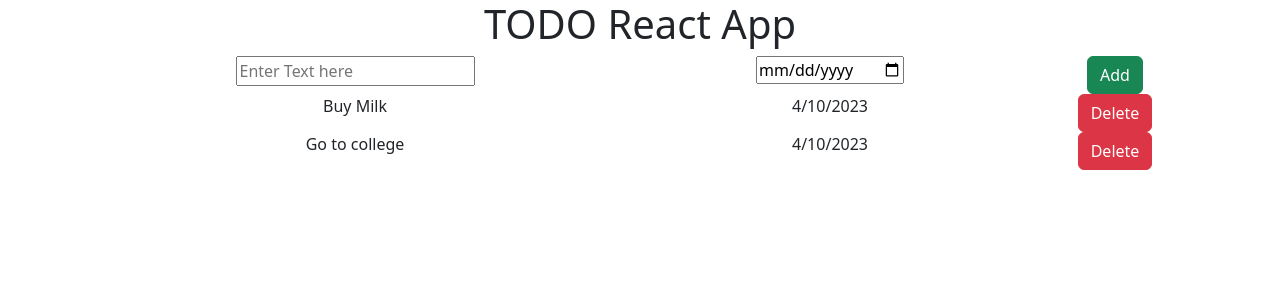
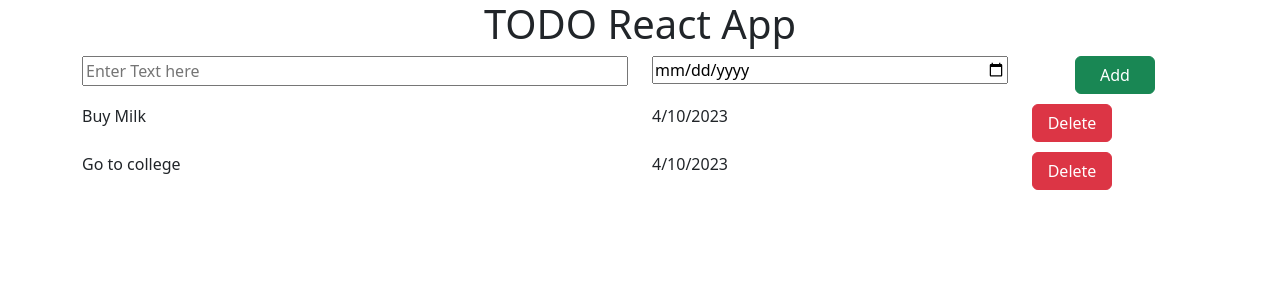
Before and after one commit to Chaitya-007/REACT-KG-CODING, a React (Vite) app in the folder Projects/1-todo-app-version-one/: page / in a window 1280 px wide. Shown: the top 300 px of the page. Built offline with nearby package versions, Linux system fonts and the light colour scheme.

Commit message:
Completed UI of Todo App

```diff
--- /dev/null
+++ b/Projects/1-todo-app-version-one/src/App.css
@@ -0,0 +1,22 @@
+h1 {
+  font-weight: 700;
+  font-size: 50px;
+  margin: 10px;
+  margin-bottom: 20px;
+}
+
+input {
+  width: 100%;
+}
+
+.items-container {
+  text-align: left;
+}
+
+.kg-button {
+  min-width: 80px;
+}
+
+.kg-row {
+  margin: 10px 5px;
+}
--- a/Projects/1-todo-app-version-one/src/App.jsx
+++ b/Projects/1-todo-app-version-one/src/App.jsx
@@ -2,14 +2,17 @@ import AppName from "./components/AppName";
 import AddTodo from "./components/AddTodo";
 import TodoItem1 from "./components/TodoItem1";
 import TodoItem2 from "./components/TodoItem2";
+import "./App.css";
 
 function App() {
   return (
-    <center class="todo-container">
+    <center className="todo-container">
       <AppName />
       <AddTodo />
-      <TodoItem1 />
-      <TodoItem2 />
+      <div className="items-container">
+        <TodoItem1 />
+        <TodoItem2 />
+      </div>
     </center>
   );
 }
--- a/Projects/1-todo-app-version-one/src/components/AddTodo.jsx
+++ b/Projects/1-todo-app-version-one/src/components/AddTodo.jsx
@@ -1,7 +1,7 @@
 function AddTodo() {
   return (
     <div class="container text-center">
-      <div class="row">
+      <div class="row kg-row ">
         <div class="col-6">
           <input type="text" placeholder="Enter Text here" />
         </div>
@@ -9,7 +9,7 @@ function AddTodo() {
           <input type="date" />
         </div>
         <div class="col-2">
-          <button type="button" class="btn btn-success">
+          <button type="button" class="btn btn-success kg-button">
             Add
           </button>
         </div>
--- a/Projects/1-todo-app-version-one/src/components/TodoItem1.jsx
+++ b/Projects/1-todo-app-version-one/src/components/TodoItem1.jsx
@@ -3,12 +3,12 @@ function TodoItem1() {
   let todoDate = "4/10/2023";
 
   return (
-    <div class="container text-center">
-      <div class="row">
+    <div class="container">
+      <div class="row kg-row ">
         <div class="col-6">{todoName}</div>
         <div class="col-4">{todoDate}</div>
         <div class="col-2">
-          <button type="button" class="btn btn-danger">
+          <button type="button" class="btn btn-danger kg-button">
             Delete
           </button>
         </div>
--- a/Projects/1-todo-app-version-one/src/components/TodoItem2.jsx
+++ b/Projects/1-todo-app-version-one/src/components/TodoItem2.jsx
@@ -3,12 +3,12 @@ function TodoItem2() {
   let todoDate = "4/10/2023";
 
   return (
-    <div class="container text-center">
-      <div class="row">
+    <div class="container">
+      <div class="row kg-row ">
         <div class="col-6">{todoName}</div>
         <div class="col-4">{todoDate}</div>
         <div class="col-2">
-          <button type="button" class="btn btn-danger">
+          <button type="button" class="btn btn-danger kg-button">
             Delete
           </button>
         </div>
```
